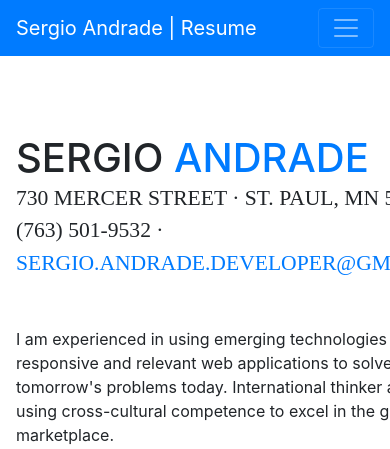
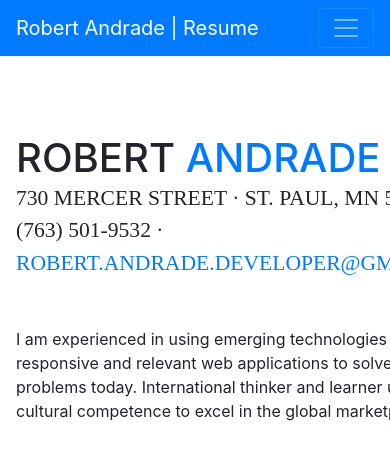
Before and after one commit to RobertAndradeJr/RobertAndradeJr, a website with bundled scripts: page index.html in a window 390 px wide. Shown: the top 449 px of the page. Built offline with nearby package versions, Linux system fonts and the light colour scheme; a web font is replaced by a local one.

Commit message:
name to robert

```diff
--- a/index.html
+++ b/index.html
@@ -29,9 +29,9 @@
 
     <nav class="navbar navbar-expand-lg navbar-dark bg-primary fixed-top" id="sideNav">
       <a class="navbar-brand js-scroll-trigger" href="#page-top">
-        <span class="d-block d-lg-none">Sergio Andrade | Resume</span>
+        <span class="d-block d-lg-none">Robert Andrade | Resume</span>
         <span class="d-none d-lg-block">
-          <img class="img-fluid img-profile rounded-circle mx-auto mb-2" src="img/profile.png" alt="Sergio Andrade headshot">
+          <img class="img-fluid img-profile rounded-circle mx-auto mb-2" src="img/profile.png" alt="Robert Andrade headshot">
         </span>
       </a>
       <button class="navbar-toggler" type="button" data-toggle="collapse" data-target="#navbarSupportedContent" aria-controls="navbarSupportedContent" aria-expanded="false" aria-label="Toggle navigation">
@@ -65,17 +65,17 @@
 
       <section class="resume-section p-3 p-lg-5 d-flex d-column" id="about">
         <div class="my-auto">
-          <h1 class="mb-0">Sergio
+          <h1 class="mb-0">Robert
             <span class="text-primary">Andrade</span>
           </h1>
           <div class="subheading mb-5">730 Mercer Street · St. Paul, MN 55102 · (763) 501-9532 ·
-            <a href="mailto:name@email.com">sergio.andrade.developer@gmail.com</a>
+            <a href="mailto:name@email.com">Robert.andrade.developer@gmail.com</a>
           </div>
           <p class="mb-5">I am experienced in using emerging technologies to create responsive and relevant web applications to solve tomorrow's problems today. International thinker and learner using cross-cultural competence to excel in the global marketplace.</p>
           <ul class="list-inline list-social-icons mb-0">
 
             <li class="list-inline-item">
-              <a href="https://twitter.com/SergioRAndradeJ">
+              <a href="https://twitter.com/RobertRAndradeJ">
                 <span class="fa-stack fa-lg">
                   <i class="fa fa-circle fa-stack-2x"></i>
                   <i class="fa fa-twitter fa-stack-1x fa-inverse"></i>
```
